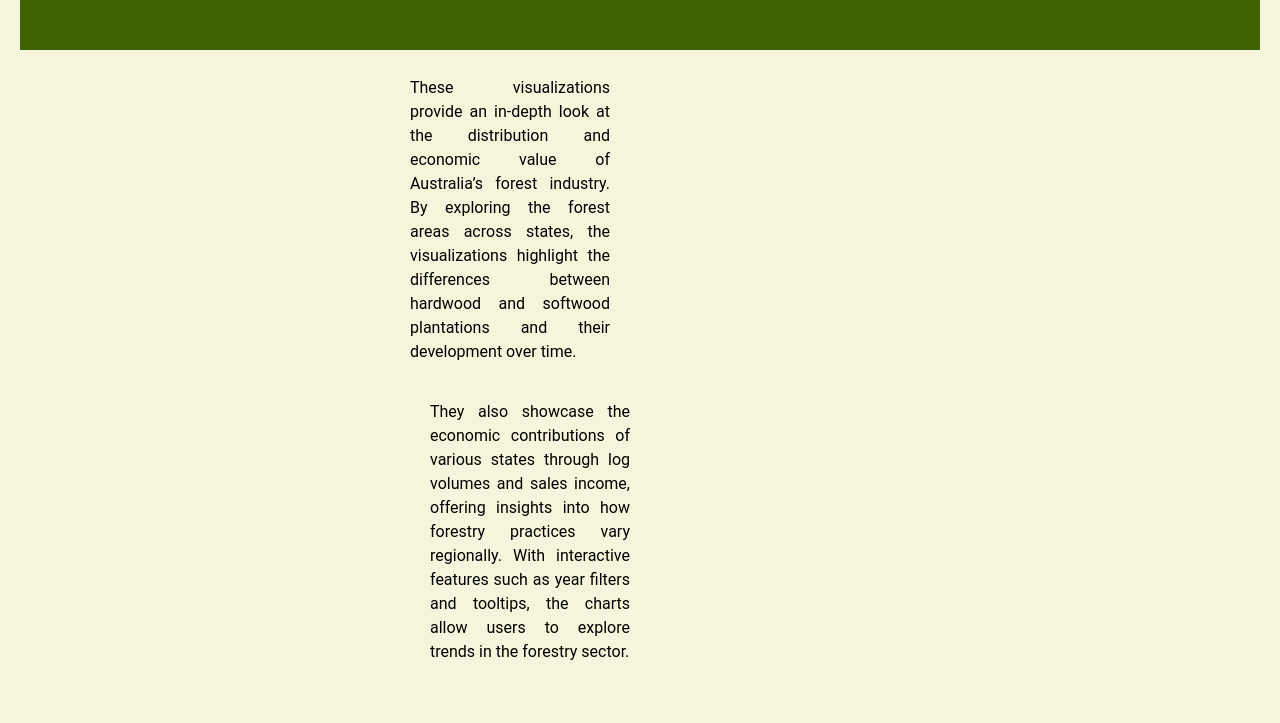
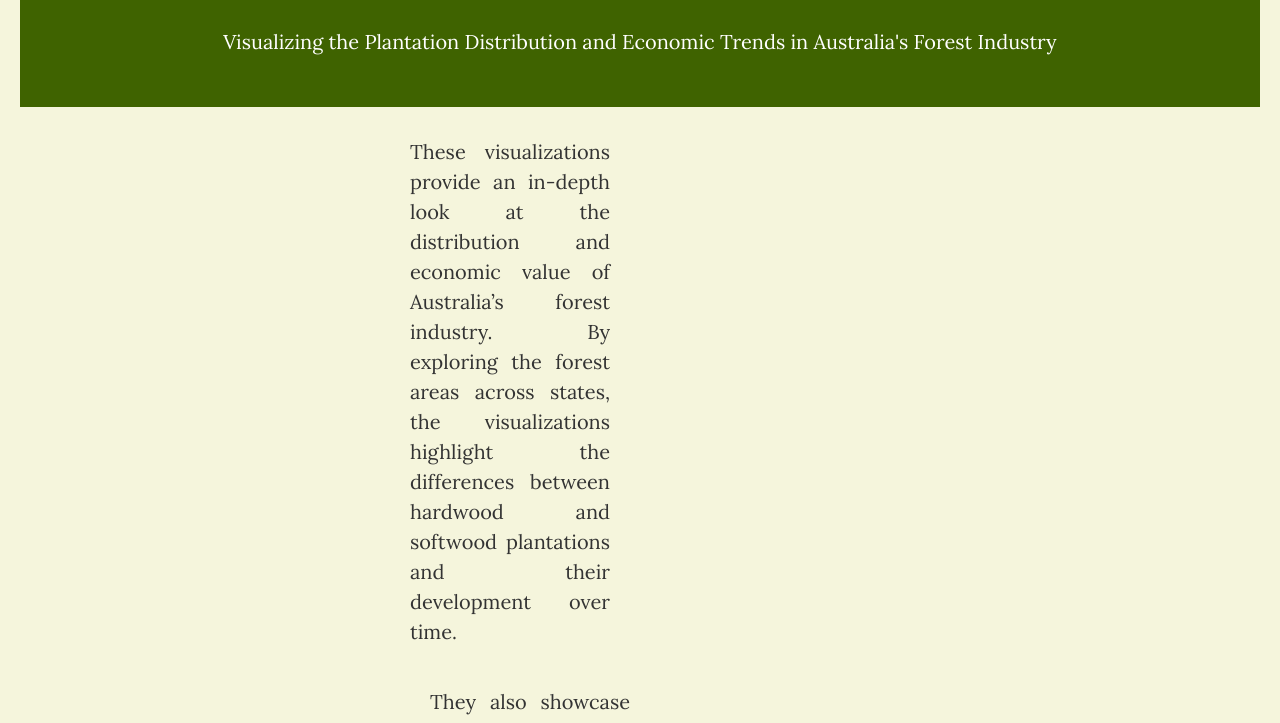
Before and after one commit to komalgx/DataVis2Assignment, a plain HTML site: page index.html in a window 1280 px wide. Shown: the part 189-912 px from the top of the page. Drawn offline with Linux system fonts and the light colour scheme; a script that the page names is missing; a web font is replaced by a local one.

Commit message:
Update styles.css

```diff
--- a/styles.css
+++ b/styles.css
@@ -1,8 +1,26 @@
 /* styles.css */
+/* Import the new font */
+@import url('https://fonts.googleapis.com/css2?family=Lora:wght@400;700&display=swap');
+
+/* Apply new font and increase font size for the body */
 body {
-  font-family: 'Roboto', sans-serif;
-  background-color: #faf9d7; /*Cream colour to complement green header and footer*/
-  margin: 16px;
+  font-family: 'Lora', serif;  /* Use the new font */
+  font-size: 20px;  /* Increase font size */
+  line-height: 1.8;  /* Adjust line height for better readability */
+  background-color: #faf9d7; /* Keeping your existing background */
+  margin: 0;  /* Remove any default margin */
+  padding: 20px;  /* General padding around the page */
+  color: #333;  /* General text color */
+}
+
+/* Apply font changes to paragraph text as well */
+p {
+  font-family: 'Lora', serif;  /* Ensure paragraphs use the new font */
+  font-size: 20px;  /* Make paragraph text larger */
+  line-height: 1.8;  /* Adjust line spacing */
+  margin-bottom: 20px;  /* Add space between paragraphs */
+}
+
 }
   h1 {
   font-family: 'Salsa', cursive;  /* Use Salsa font */
```
